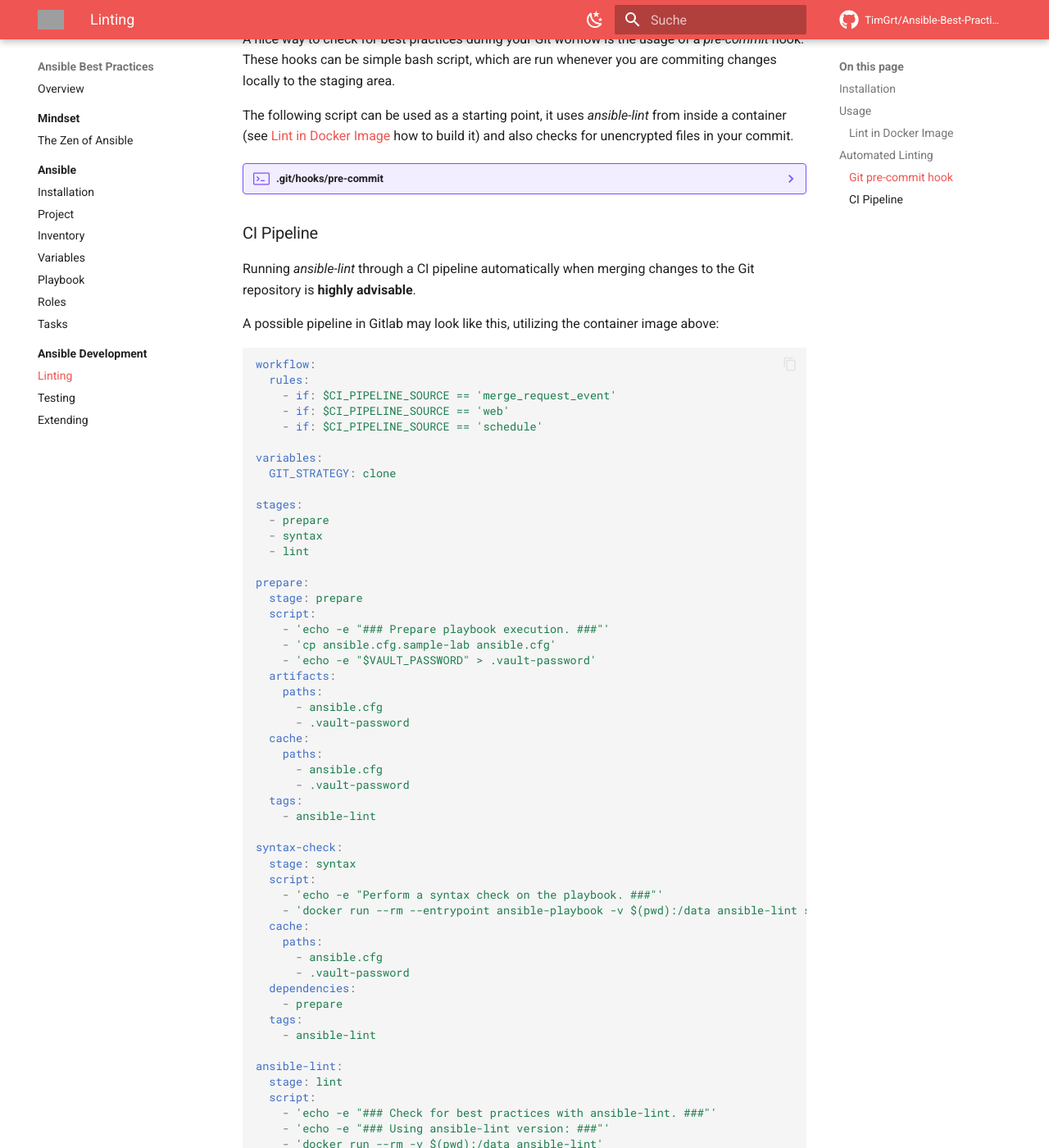
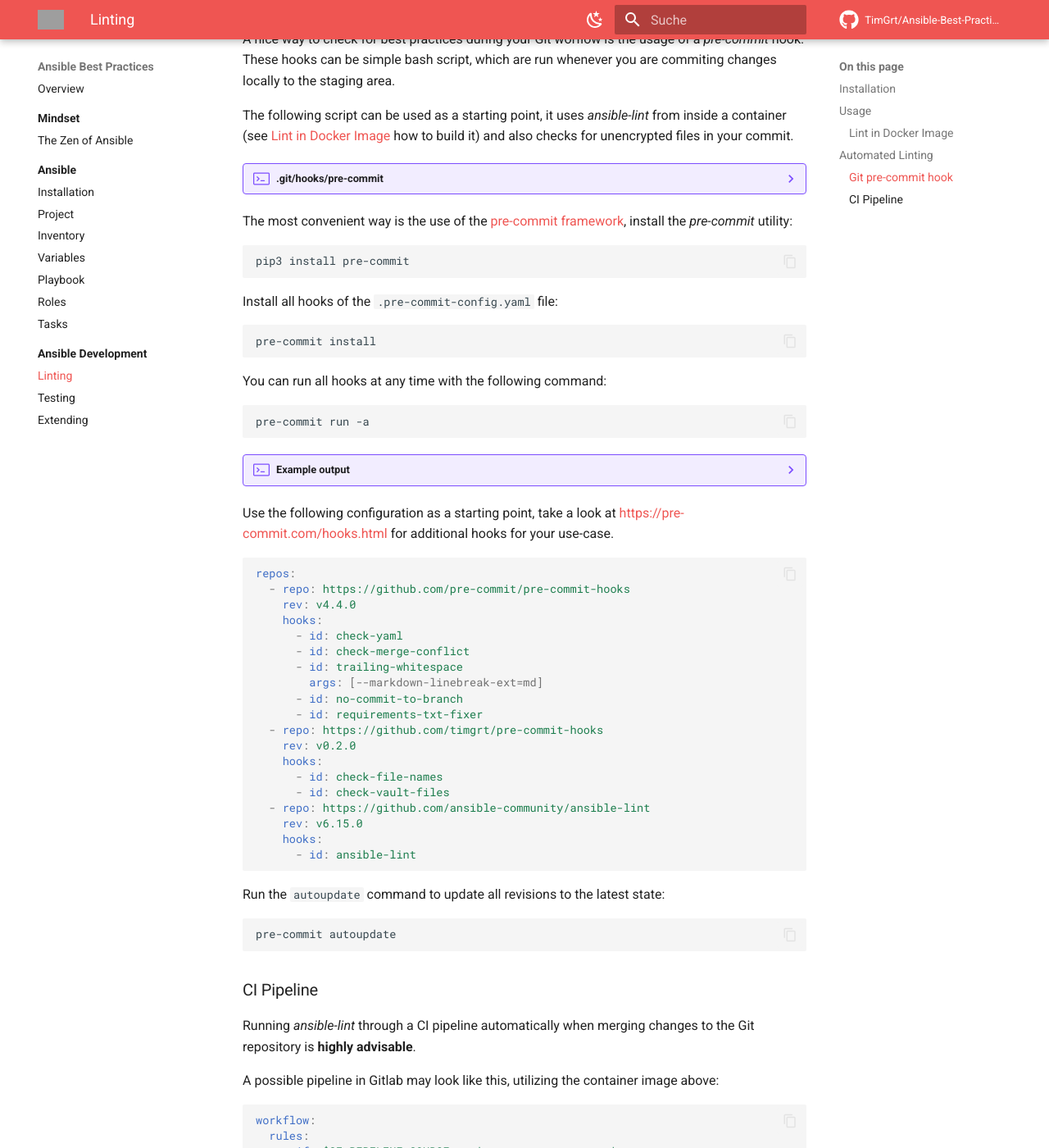
Before and after one commit to TimGrt/Ansible-Best-Practices, an MkDocs documentation site: the page built from docs/development/linting.md, in a window 1280 px wide and 1400 px high, scrolled down 2058 px. Shown: the whole window at 82% size. Built offline with MkDocs 1.6.1 and Material for MkDocs 9.7.7, drawn with Linux system fonts in a browser that asks for light colours; comment, search, counter and statistics services are not loaded; grey boxes are pictures that could not be loaded.

Commit message:
Added description for pre-commit usage with Ansible development.

````diff
--- a/.pre-commit-config.yaml
+++ b/.pre-commit-config.yaml
@@ -6,6 +6,7 @@ repos:
       - id: check-merge-conflict
       - id: check-yaml
       - id: trailing-whitespace
+        args: [--markdown-linebreak-ext=md]
       - id: no-commit-to-branch
       - id: requirements-txt-fixer
   - repo: https://github.com/igorshubovych/markdownlint-cli
--- a/docs/development/linting.md
+++ b/docs/development/linting.md
@@ -66,7 +66,7 @@ docker run --rm -v $(pwd):/data ansible-lint site.yml
 
 The output for example is something like this, *ansible-lint* reports a warning regarding unnecessary white-spaces in a line, as well as an error regarding unset file permissions (fix could be setting `mode: 0644` in the task):
 
-```bash
+```{ .bash .no-copy }
 $ docker run --rm -v $(pwd):/data ansible-lint site.yml
 WARNING  Overriding detected file kind 'yaml' with 'playbook' for given positional argument: site.yml
 WARNING  Listing 2 violation(s) that are fatal
@@ -183,6 +183,83 @@ The following script can be used as a starting point, it uses *ansible-lint* fro
     exit $EXIT_STATUS
     ```
 
+The most convenient way is the use of the [pre-commit framework](https://pre-commit.com/){:target="_blank"}, install the *pre-commit* utility:
+
+```bash
+pip3 install pre-commit
+```
+
+Install all hooks of the `.pre-commit-config.yaml` file:
+
+```bash
+pre-commit install
+```
+
+You can run all hooks at any time with the following command:
+
+```bash
+pre-commit run -a
+```
+
+??? example "Example output"
+
+    ```{ .bash .no-copy }
+    $ pre-commit run -a
+    check yaml...............................................................Passed
+    check for merge conflicts................................................Passed
+    trim trailing whitespace.................................................Passed
+    don't commit to branch...................................................Passed
+    fix requirements.txt.................................(no files to check)Skipped
+    markdownlint-docker......................................................Passed
+    Check files for non-compliant names......................................Passed
+    Ansible-lint.............................................................Failed
+    - hook id: ansible-lint
+    - exit code: 2
+
+    [...output cut for readability...]
+
+    Read documentation for instructions on how to ignore specific rule violations.
+
+                          Rule Violation Summary
+    count tag                           profile rule associated tags
+        3 role-name                     basic   deprecations, metadata
+        1 name[missing]                 basic   idiom
+        2 yaml[comments]                basic   formatting, yaml
+        1 yaml[new-line-at-end-of-file] basic   formatting, yaml
+
+    Failed after min profile: 7 failure(s), 0 warning(s) on 30 files.
+    ```
+
+Use the following configuration as a starting point, take a look at [https://pre-commit.com/hooks.html](https://pre-commit.com/hooks.html){:target="_blank"} for additional hooks for your use-case.
+
+```yaml
+repos:
+  - repo: https://github.com/pre-commit/pre-commit-hooks
+    rev: v4.4.0
+    hooks:
+      - id: check-yaml
+      - id: check-merge-conflict
+      - id: trailing-whitespace
+        args: [--markdown-linebreak-ext=md]
+      - id: no-commit-to-branch
+      - id: requirements-txt-fixer
+  - repo: https://github.com/timgrt/pre-commit-hooks
+    rev: v0.2.0
+    hooks:
+      - id: check-file-names
+      - id: check-vault-files
+  - repo: https://github.com/ansible-community/ansible-lint
+    rev: v6.15.0
+    hooks:
+      - id: ansible-lint
+```
+
+Run the `autoupdate` command to update all revisions to the latest state:
+
+```bash
+pre-commit autoupdate
+```
+
 ### CI Pipeline
 
 Running *ansible-lint* through a CI pipeline automatically when merging changes to the Git repository is **highly advisable**.
````
Also changed, not shown: docs/ansible/variables.md (+14 -0 lines).
